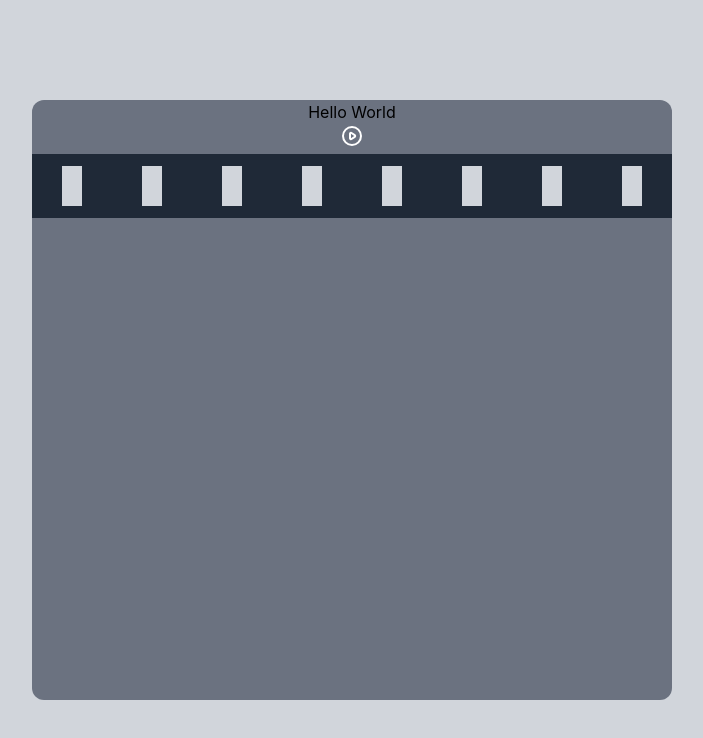
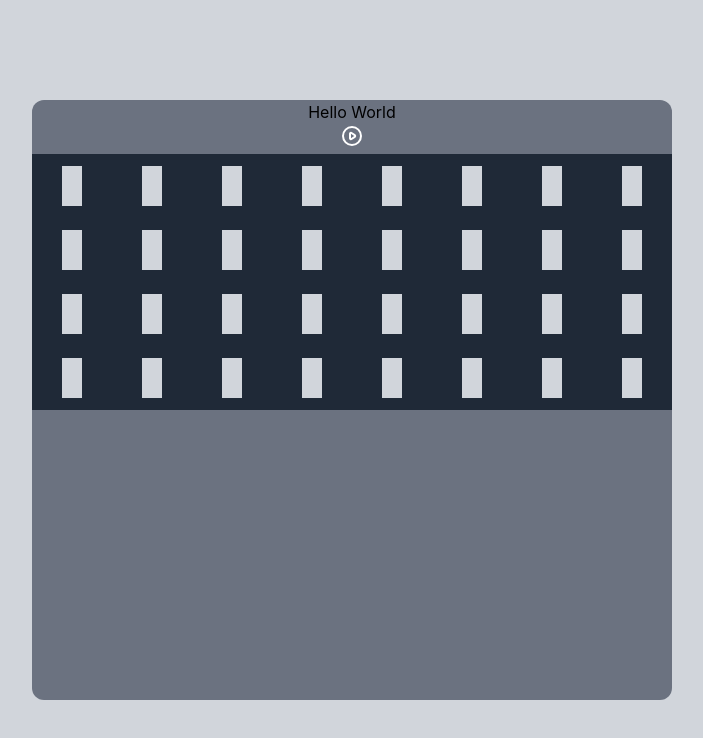
Before and after one commit to strauss02/muza, a React (Create React App) app in the folder muza/: page / in a window 1280 px wide. Shown: the top 738 px of the page, without its empty margins (288-991 px from the left). Built offline with nearby package versions, Linux system fonts and the light colour scheme.

Commit message:
add tracks

```diff
--- a/muza/src/components/Board.js
+++ b/muza/src/components/Board.js
@@ -6,7 +6,10 @@ function Board() {
     <div className=" h-3/4 bg-gray-500 w-1/2 rounded-xl">
       <h1> Hello World</h1>
       <PlayButton />
-      <Track />
+      <Track instrument={'openHiHat'} />
+      <Track instrument={'closedHiHat'} />
+      <Track instrument={'snare'} />
+      <Track instrument={'kick'} soundfile={'banan'} />
     </div>
   )
 }
```
